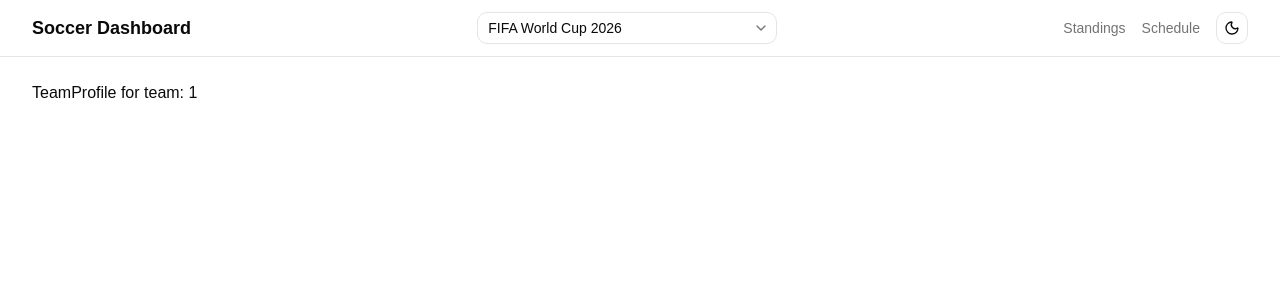
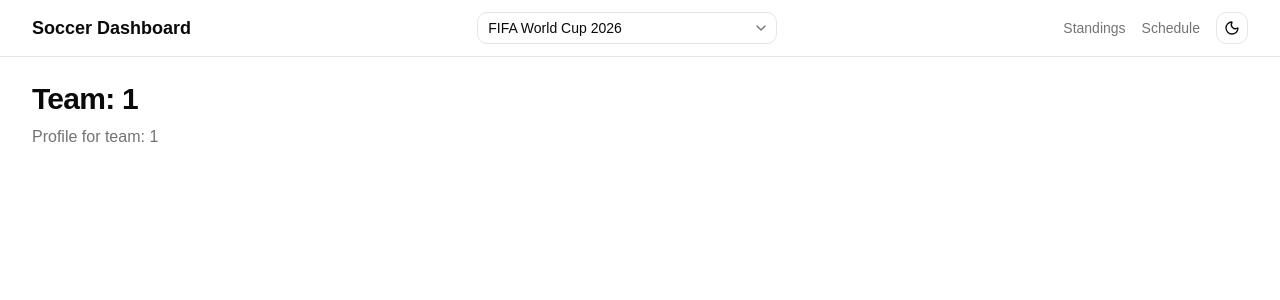
Before and after one commit to daniyal-h/soccer-tournament-dashboard, a React (Vite) app in the folder frontend/: page /teams/1 in a window 1280 px wide. Shown: the top 300 px of the page. Built offline with nearby package versions, Linux system fonts and the light colour scheme.

Commit message:
chore: clean up team profile page

```diff
--- a/frontend/src/pages/TeamProfile.tsx
+++ b/frontend/src/pages/TeamProfile.tsx
@@ -3,7 +3,13 @@ import { useParams } from 'react-router-dom';
 const TeamProfile = () => {
   const { teamId } = useParams();
 
-  return <div>TeamProfile for team: {teamId}</div>;
+  return (
+    <section className="space-y-2">
+      <h1 className="text-3xl font-bold tracking-tight">Team: {teamId}</h1>
+
+      <p className="text-muted-foreground">Profile for team: {teamId}</p>
+    </section>
+  );
 };
 
 export default TeamProfile;
```
